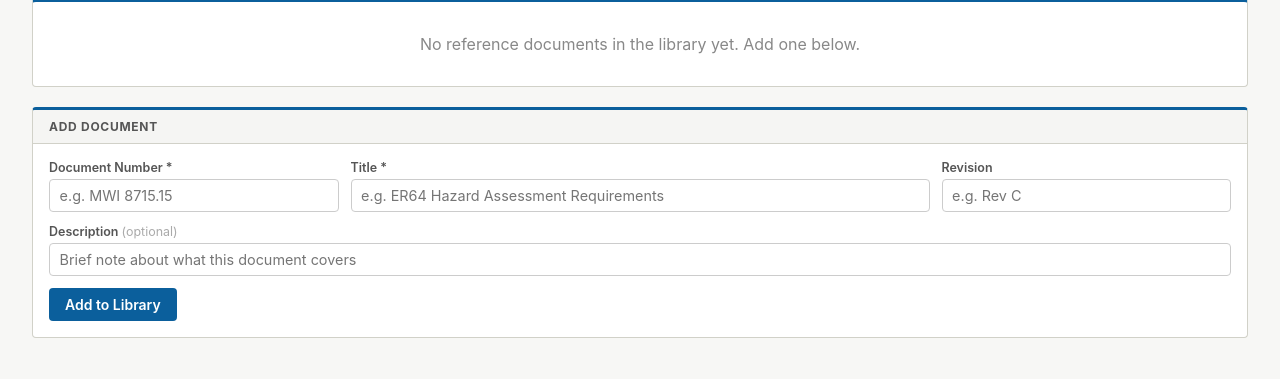
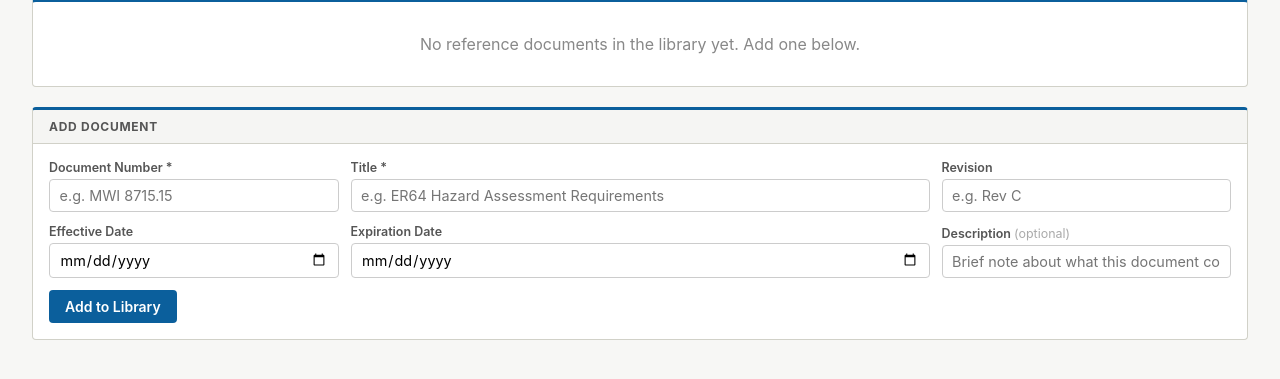
Before and after one commit to cgburnsi/Hardware-Tracker, a Flask app: page /ha/ref-docs in a window 1280 px wide. Shown: the part 122-501 px from the top of the page. Run offline with Flask 3, Linux system fonts and the light colour scheme; data that the repository does not hold is empty.

Commit message:
Add effective and expiration dates to reference document library
Existing DBs get the two columns via ALTER TABLE migration. Expired
documents show a red 'Expired' badge in the library table so stale
references are immediately visible.

Co-Authored-By: Claude Sonnet 4.6 <noreply@anthropic.com>

```diff
--- a/app/db.py
+++ b/app/db.py
@@ -779,14 +779,21 @@ def migrate_db():
 
     db.execute("""
         CREATE TABLE IF NOT EXISTS reference_documents (
-            id          INTEGER PRIMARY KEY AUTOINCREMENT,
-            doc_number  TEXT NOT NULL,
-            title       TEXT NOT NULL,
-            revision    TEXT,
-            description TEXT,
-            sort_order  INTEGER NOT NULL DEFAULT 0
+            id              INTEGER PRIMARY KEY AUTOINCREMENT,
+            doc_number      TEXT NOT NULL,
+            title           TEXT NOT NULL,
+            revision        TEXT,
+            description     TEXT,
+            effective_date  TEXT,
+            expiration_date TEXT,
+            sort_order      INTEGER NOT NULL DEFAULT 0
         )
     """)
+    rd_cols = {row[1] for row in db.execute("PRAGMA table_info(reference_documents)").fetchall()}
+    if 'effective_date' not in rd_cols:
+        db.execute("ALTER TABLE reference_documents ADD COLUMN effective_date TEXT")
+    if 'expiration_date' not in rd_cols:
+        db.execute("ALTER TABLE reference_documents ADD COLUMN expiration_date TEXT")
     db.execute("""
         CREATE TABLE IF NOT EXISTS hazard_references (
             id            INTEGER PRIMARY KEY AUTOINCREMENT,
--- a/app/hazard_analyses.py
+++ b/app/hazard_analyses.py
@@ -458,22 +458,28 @@ def ref_docs_list():
     docs = db.execute(
         "SELECT * FROM reference_documents ORDER BY sort_order, doc_number"
     ).fetchall()
-    return render_template('ref_docs_config.html', docs=docs)
+    today = datetime.now().strftime('%Y-%m-%d')
+    return render_template('ref_docs_config.html', docs=docs, today=today)
 
 
 @bp.route('/ref-docs/add', methods=['POST'])
 def ref_doc_add():
     db = get_db()
-    doc_number  = request.form.get('doc_number', '').strip()
-    title       = request.form.get('title', '').strip()
-    revision    = request.form.get('revision', '').strip()
-    description = request.form.get('description', '').strip()
+    doc_number      = request.form.get('doc_number', '').strip()
+    title           = request.form.get('title', '').strip()
+    revision        = request.form.get('revision', '').strip()
+    description     = request.form.get('description', '').strip()
+    effective_date  = request.form.get('effective_date', '').strip()
+    expiration_date = request.form.get('expiration_date', '').strip()
     if doc_number and title:
         row = db.execute("SELECT MAX(sort_order) as mx FROM reference_documents").fetchone()
         next_order = (row['mx'] or 0) + 1
         db.execute(
-            "INSERT INTO reference_documents (doc_number, title, revision, description, sort_order) VALUES (?,?,?,?,?)",
-            (doc_number, title, revision or None, description or None, next_order)
+            "INSERT INTO reference_documents"
+            " (doc_number, title, revision, description, effective_date, expiration_date, sort_order)"
+            " VALUES (?,?,?,?,?,?,?)",
+            (doc_number, title, revision or None, description or None,
+             effective_date or None, expiration_date or None, next_order)
         )
         db.commit()
         flash(f'"{doc_number}" added to reference library.', 'success')
@@ -483,14 +489,19 @@ def ref_doc_add():
 @bp.route('/ref-docs/<int:doc_id>/edit', methods=['POST'])
 def ref_doc_edit(doc_id):
     db = get_db()
-    doc_number  = request.form.get('doc_number', '').strip()
-    title       = request.form.get('title', '').strip()
-    revision    = request.form.get('revision', '').strip()
-    description = request.form.get('description', '').strip()
+    doc_number      = request.form.get('doc_number', '').strip()
+    title           = request.form.get('title', '').strip()
+    revision        = request.form.get('revision', '').strip()
+    description     = request.form.get('description', '').strip()
+    effective_date  = request.form.get('effective_date', '').strip()
+    expiration_date = request.form.get('expiration_date', '').strip()
     if doc_number and title:
         db.execute(
-            "UPDATE reference_documents SET doc_number=?, title=?, revision=?, description=? WHERE id=?",
-            (doc_number, title, revision or None, description or None, doc_id)
+            "UPDATE reference_documents"
+            " SET doc_number=?, title=?, revision=?, description=?, effective_date=?, expiration_date=?"
+            " WHERE id=?",
+            (doc_number, title, revision or None, description or None,
+             effective_date or None, expiration_date or None, doc_id)
         )
         db.commit()
         flash('Reference document updated.', 'success')
--- a/app/templates/ref_docs_config.html
+++ b/app/templates/ref_docs_config.html
@@ -24,7 +24,7 @@
 
 {% for doc in docs %}
 <script id="rd-{{ doc['id'] }}" type="application/json">
-{{ {'id': doc['id'], 'doc_number': doc['doc_number'], 'title': doc['title'], 'revision': doc['revision'] or '', 'description': doc['description'] or ''}|tojson }}
+{{ {'id': doc['id'], 'doc_number': doc['doc_number'], 'title': doc['title'], 'revision': doc['revision'] or '', 'description': doc['description'] or '', 'effective_date': doc['effective_date'] or '', 'expiration_date': doc['expiration_date'] or ''}|tojson }}
 </script>
 {% endfor %}
 
@@ -40,12 +40,15 @@
       <tr>
         <th style="width:11rem;">Document Number</th>
         <th>Title</th>
-        <th style="width:7rem;">Revision</th>
+        <th style="width:6rem;">Revision</th>
+        <th style="width:8rem;">Effective</th>
+        <th style="width:8rem;">Expires</th>
         <th style="width:9rem;"></th>
       </tr>
     </thead>
     <tbody>
       {% for doc in docs %}
+      {% set expired = doc['expiration_date'] and doc['expiration_date'] < today %}
       <tr>
         <td>
           <div class="doc-number">{{ doc['doc_number'] }}</div>
@@ -57,6 +60,15 @@
           {% endif %}
         </td>
         <td style="color:#555; font-size:0.88rem;">{{ doc['revision'] or '—' }}</td>
+        <td style="font-size:0.85rem; color:#555;">{{ doc['effective_date'] or '—' }}</td>
+        <td style="font-size:0.85rem;">
+          {% if expired %}
+            <span style="color:#842029; font-weight:600;">{{ doc['expiration_date'] }}</span>
+            <span style="display:inline-block; background:#f8d7da; color:#842029; border-radius:8px; padding:0.1rem 0.45rem; font-size:0.72rem; font-weight:700; margin-left:0.25rem;">Expired</span>
+          {% else %}
+            <span style="color:#555;">{{ doc['expiration_date'] or '—' }}</span>
+          {% endif %}
+        </td>
         <td style="white-space:nowrap; text-align:right; padding-right:0.75rem;">
           <button type="button" class="action-btn" onclick="openEditModal({{ doc['id'] }})">Edit</button>
           <form method="post" action="{{ url_for('ha.ref_doc_delete', doc_id=doc['id']) }}" style="display:inline;"
@@ -93,7 +105,15 @@
         <label style="display:block; font-size:0.78rem; color:#555; font-weight:600; margin-bottom:0.25rem;">Revision</label>
         <input type="text" name="revision" placeholder="e.g. Rev C" style="width:100%; border:1px solid #ccc; border-radius:4px; padding:0.45rem 0.6rem; font-size:0.9rem; font-family:inherit;">
       </div>
-      <div style="grid-column:1/-1;">
+      <div>
+        <label style="display:block; font-size:0.78rem; color:#555; font-weight:600; margin-bottom:0.25rem;">Effective Date</label>
+        <input type="date" name="effective_date" style="width:100%; border:1px solid #ccc; border-radius:4px; padding:0.45rem 0.6rem; font-size:0.9rem; font-family:inherit;">
+      </div>
+      <div>
+        <label style="display:block; font-size:0.78rem; color:#555; font-weight:600; margin-bottom:0.25rem;">Expiration Date</label>
+        <input type="date" name="expiration_date" style="width:100%; border:1px solid #ccc; border-radius:4px; padding:0.45rem 0.6rem; font-size:0.9rem; font-family:inherit;">
+      </div>
+      <div>
         <label style="display:block; font-size:0.78rem; color:#555; font-weight:600; margin-bottom:0.25rem;">Description <span style="font-weight:400; color:#aaa;">(optional)</span></label>
         <input type="text" name="description" placeholder="Brief note about what this document covers" style="width:100%; border:1px solid #ccc; border-radius:4px; padding:0.45rem 0.6rem; font-size:0.9rem; font-family:inherit;">
       </div>
@@ -121,6 +141,16 @@
         <label>Revision</label>
         <input type="text" name="revision" id="edit_revision" placeholder="e.g. Rev C">
       </div>
+      <div style="display:grid; grid-template-columns:1fr 1fr; gap:0.75rem; margin-bottom:0.75rem;">
+        <div>
+          <label style="display:block; font-size:0.78rem; color:#555; font-weight:600; margin-bottom:0.25rem;">Effective Date</label>
+          <input type="date" name="effective_date" id="edit_effective_date" style="width:100%; border:1px solid #ccc; border-radius:4px; padding:0.4rem 0.6rem; font-size:0.9rem; font-family:inherit;">
+        </div>
+        <div>
+          <label style="display:block; font-size:0.78rem; color:#555; font-weight:600; margin-bottom:0.25rem;">Expiration Date</label>
+          <input type="date" name="expiration_date" id="edit_expiration_date" style="width:100%; border:1px solid #ccc; border-radius:4px; padding:0.4rem 0.6rem; font-size:0.9rem; font-family:inherit;">
+        </div>
+      </div>
       <div class="modal-row">
         <label>Description</label>
         <textarea name="description" id="edit_description" placeholder="Optional note"></textarea>
@@ -137,10 +167,12 @@
 function openEditModal(id) {
   const data = JSON.parse(document.getElementById('rd-' + id).textContent);
   document.getElementById('editForm').action = '/ha/ref-docs/' + id + '/edit';
-  document.getElementById('edit_doc_number').value = data.doc_number;
-  document.getElementById('edit_title').value       = data.title;
-  document.getElementById('edit_revision').value    = data.revision;
-  document.getElementById('edit_description').value = data.description;
+  document.getElementById('edit_doc_number').value    = data.doc_number;
+  document.getElementById('edit_title').value         = data.title;
+  document.getElementById('edit_revision').value      = data.revision;
+  document.getElementById('edit_effective_date').value  = data.effective_date;
+  document.getElementById('edit_expiration_date').value = data.expiration_date;
+  document.getElementById('edit_description').value   = data.description;
   document.getElementById('editModal').classList.add('open');
 }
 function closeEditModal() {
```
